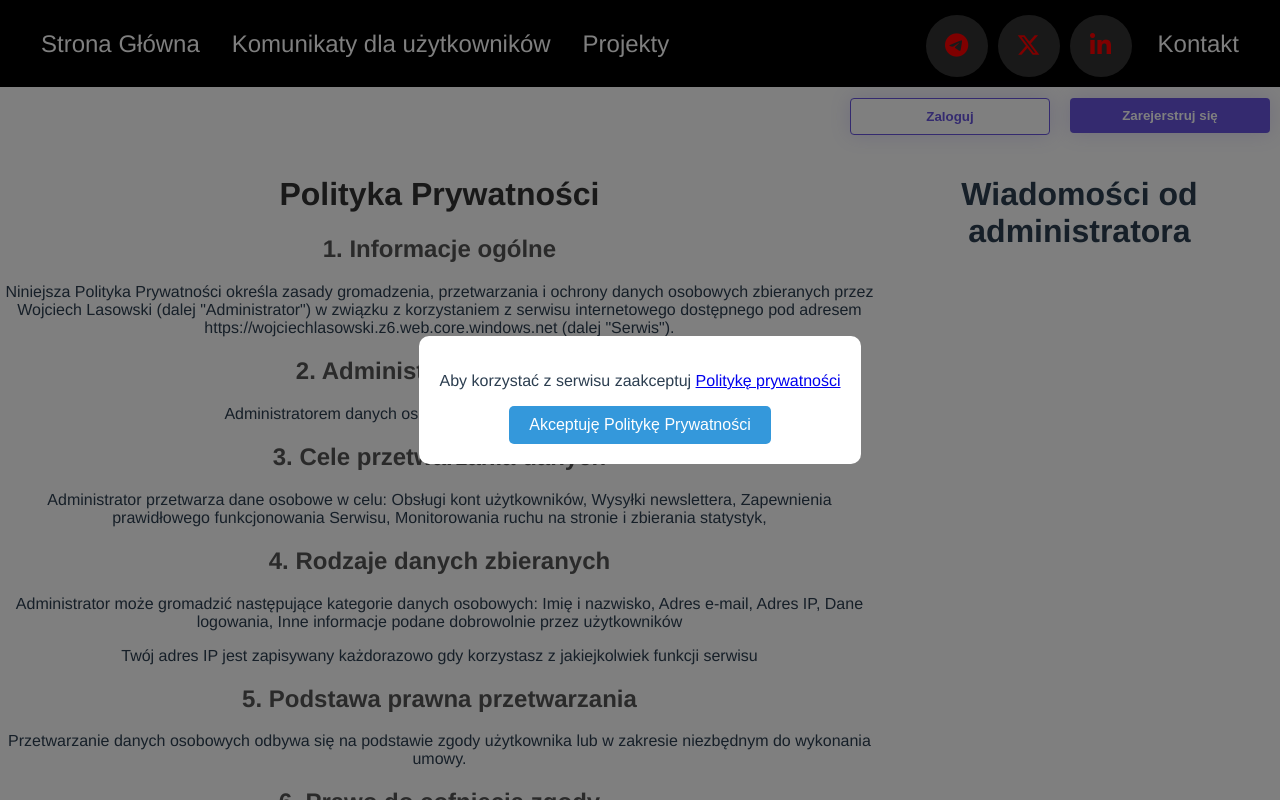
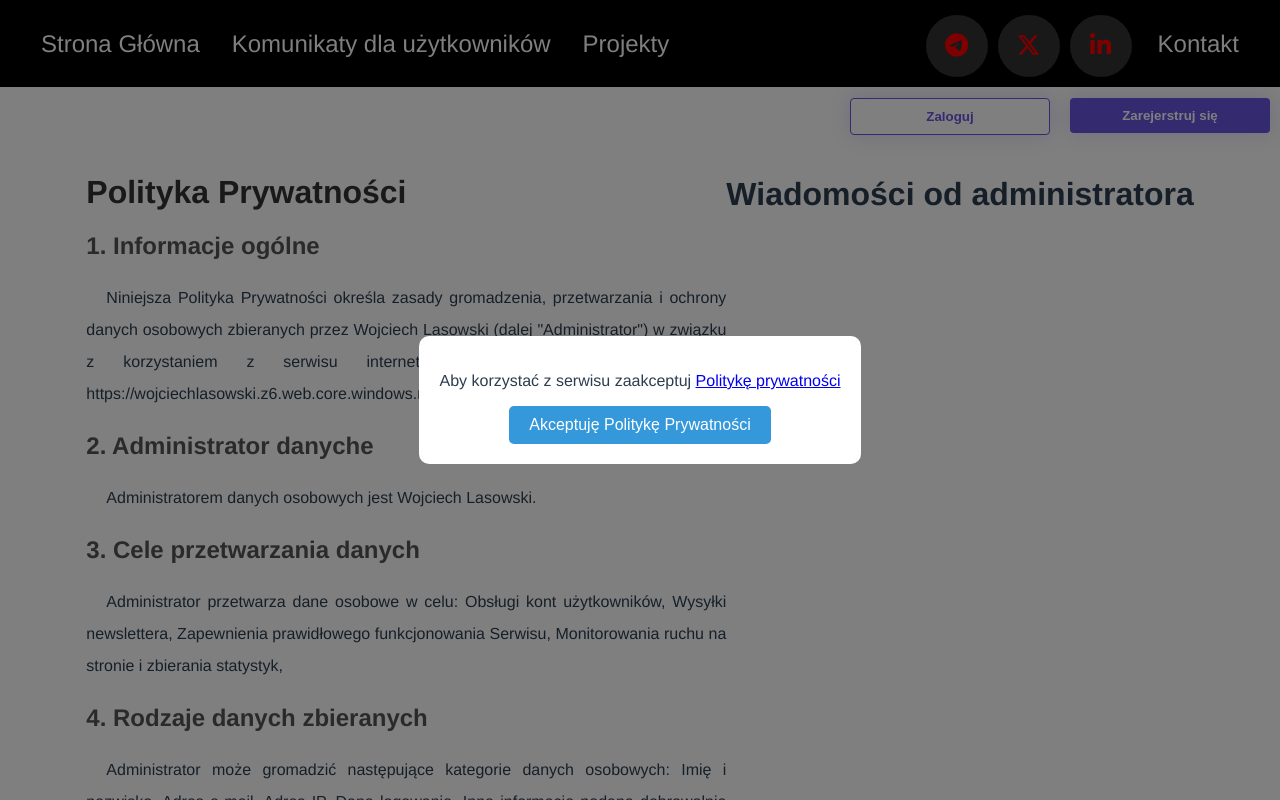
Before and after one commit to wojciechfpga/vue, a Vue app: page /copyrights in a window 1280 px wide. Shown: the top 800 px of the page. Built offline with nearby package versions, Linux system fonts and the light colour scheme; no server answers.

Commit message:
Logowanie

```diff
--- a/src/stores/user.js
+++ b/src/stores/user.js
@@ -103,16 +103,16 @@ export const useUserStore = defineStore('userStore', {
     //  commit(mutationTypes.SET_CURRENT_USER_LOADING, true);
       await loguser(email, password)
         .then((data) => {
-          console.log('Login dane:', data);
+          console.log('Login data:', data);
           this.userData=data;
         })
         .catch((error) => {
-          console.log('Login blad');
+          console.log('Login err');
           console.error("An error occurred:", error.message);
           router.push({ path: '/logfail' });
         })
         .finally(() => {
-          console.log('Login koniec');
+          console.log('Login end');
          // commit(mutationTypes.SET_CURRENT_USER_LOADING, false);
           if (this.log == false) {
             // router.push({ path: '/logfail' });
--- a/src/views/Copyrights.vue
+++ b/src/views/Copyrights.vue
@@ -1,5 +1,5 @@
 <template>
-  <div>
+  <div class="privacyclass">
     <div class="headc">
       <h1>Polityka Prywatności</h1>
     </div>
@@ -90,6 +90,12 @@ body {
     margin: 20px;
   }
 
+  .privacyclass {
+    text-align: justify;
+    width: 50%;
+    line-height: 200%;
+  }
+
   .headp {
     background-color: #f2f2f2;
     padding: 20px;
@@ -112,6 +118,11 @@ p {
     margin-bottom: 10px;
   }
 
+  /* Dodaj wcięcie dla pierwszej linii paragrafu w sekcji */
+  section p {
+    text-indent: 20px; /* Możesz dostosować wartość według swoich preferencji */
+  }
+
   .footc {
     margin-top: 20px;
     text-align: center;
--- a/src/views/MessagesFromAdmin.vue
+++ b/src/views/MessagesFromAdmin.vue
@@ -1,6 +1,6 @@
 <template>
   <div v-if="isLoading==false">
-    <h1>Komunikaty od administrator strony:</h1>
+    <h1>Komunikaty od administratora strony:</h1>
     <div v-for="x in messages" :key="x.message" class="message-box">
       <div class="message-text">
         <p>{{ x.message }}</p>
```
Lines whose indentation alone changed are shown as unchanged.
